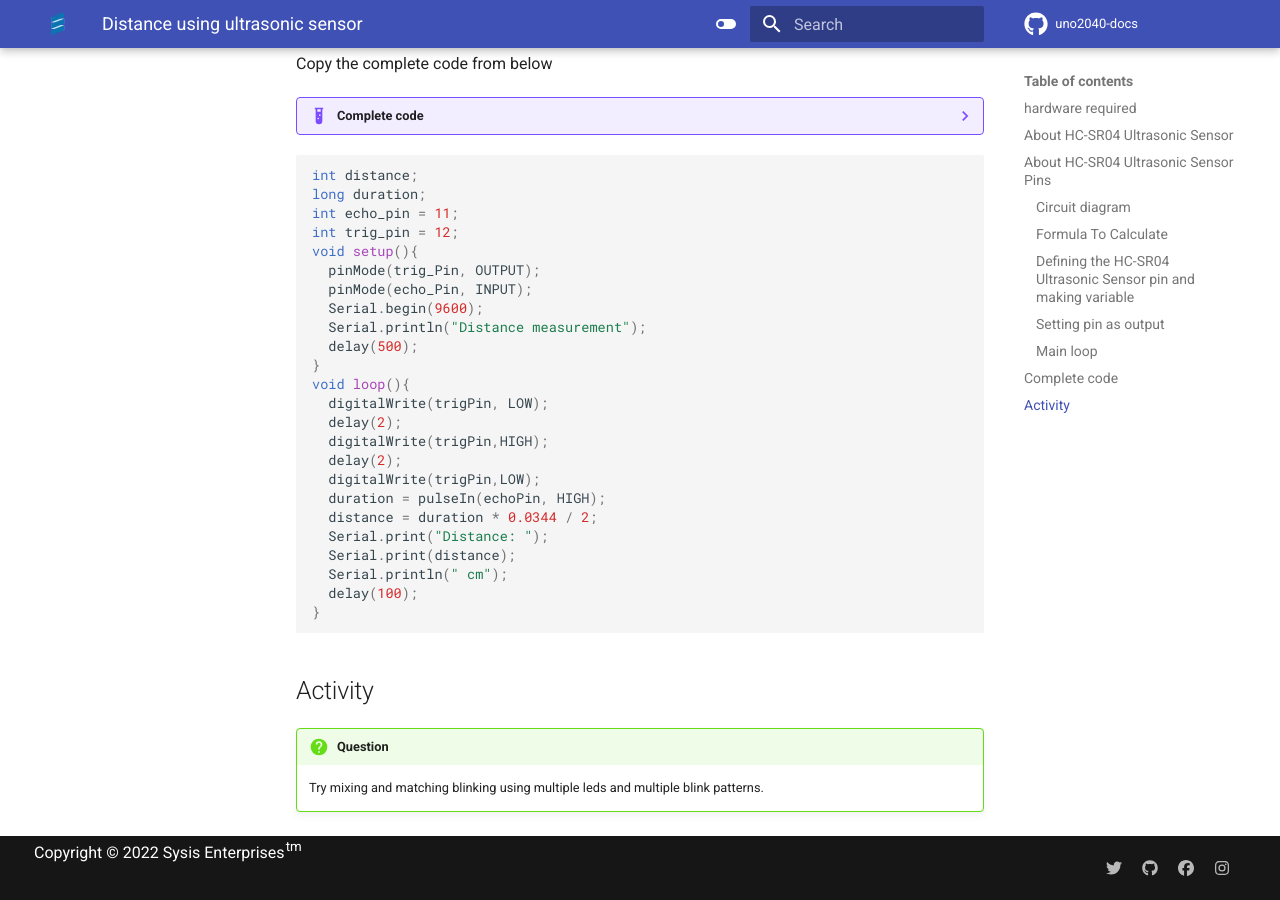
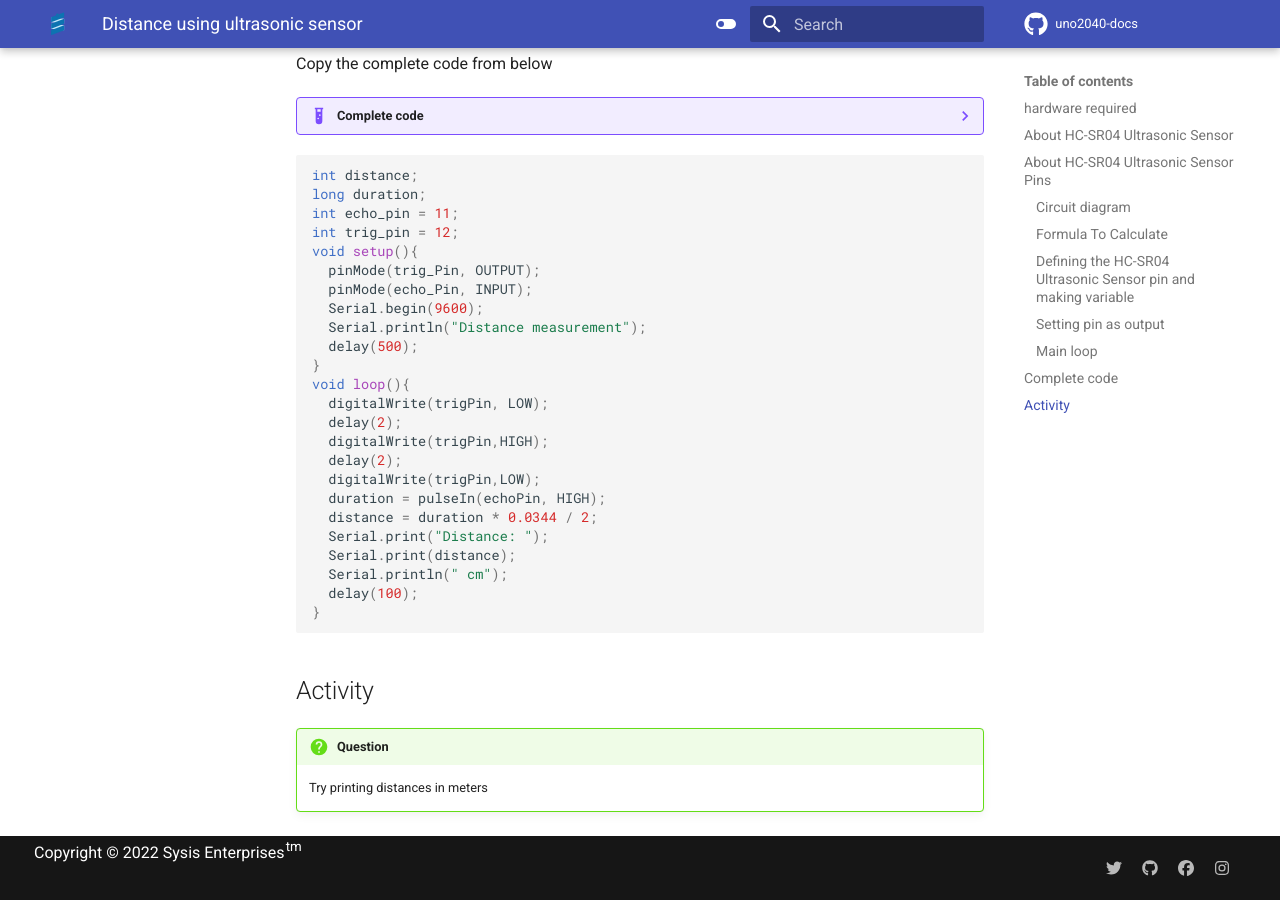
Before and after one commit to suraj022/uno2040-docs, an MkDocs documentation site: the page built from docs/Distance-Using-Ultrasonic-sensor.md, in a window 1280 px wide and 900 px high, scrolled down 2732 px. Built offline with MkDocs 1.6.1 and Material for MkDocs 9.7.7, drawn with Linux system fonts in a browser that asks for light colours; comment, search, counter and statistics services are not loaded.

Commit message:
Update Distance-Using-Ultrasonic-sensor.md

````diff
--- a/docs/Distance-Using-Ultrasonic-sensor.md
+++ b/docs/Distance-Using-Ultrasonic-sensor.md
@@ -122,4 +122,4 @@ void loop(){
 ```
 ## Activity
 !!! question
-    Try mixing and matching blinking using multiple leds and multiple blink patterns.
+    Try printing distances in meters
````
